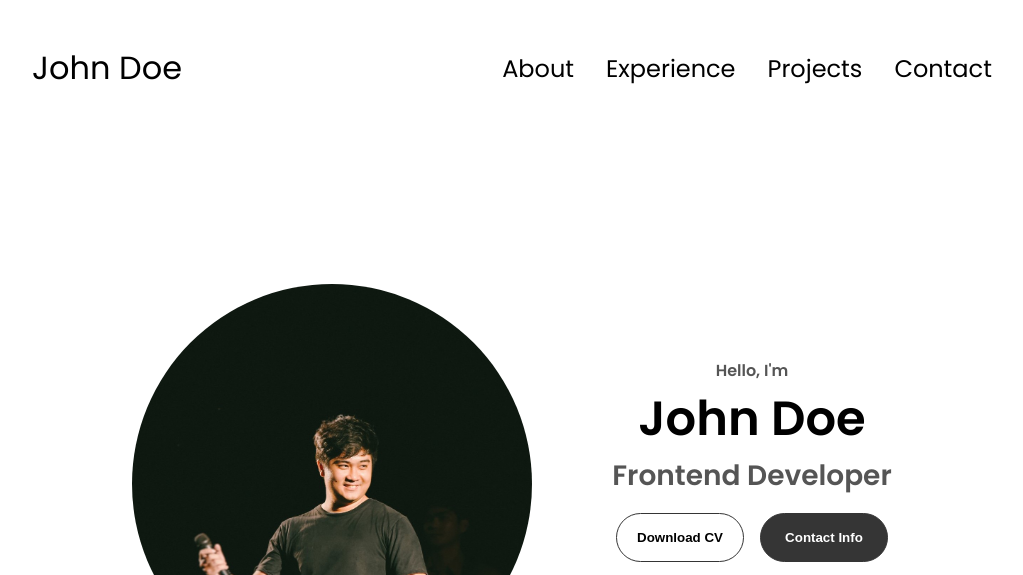
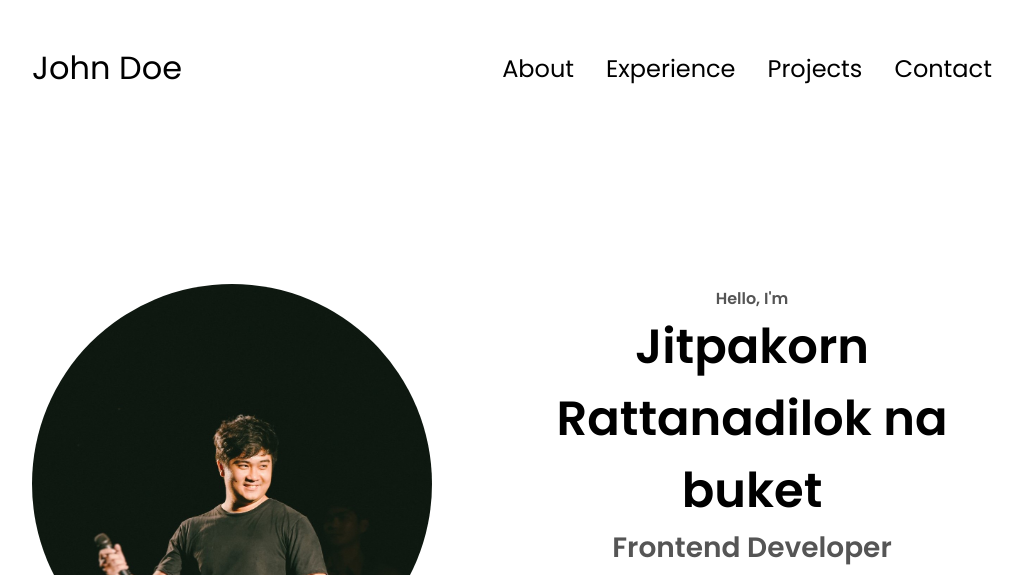
Before and after one commit to r-jitpakorn/portfolioDev, a plain HTML site: page index.html in a window 1280 px wide. Shown: the top 575 px of the page, without its empty margins (128-1151 px from the left). Drawn offline with Linux system fonts and the light colour scheme.

Commit message:
update index.html

```diff
--- a/index.html
+++ b/index.html
@@ -47,7 +47,7 @@
     </div>
     <div class="section__text">
       <p class="section__text__p1">Hello, I'm</p>
-      <h1 class="title">John Doe</h1>
+      <h1 class="title">Jitpakorn Rattanadilok na buket</h1>
       <p class="section__text__p2">Frontend Developer</p>
       <div class="btn-container">
         <button class="btn btn-color-2" onclick="window.open('./assets/resume-example.pdf')">
```
